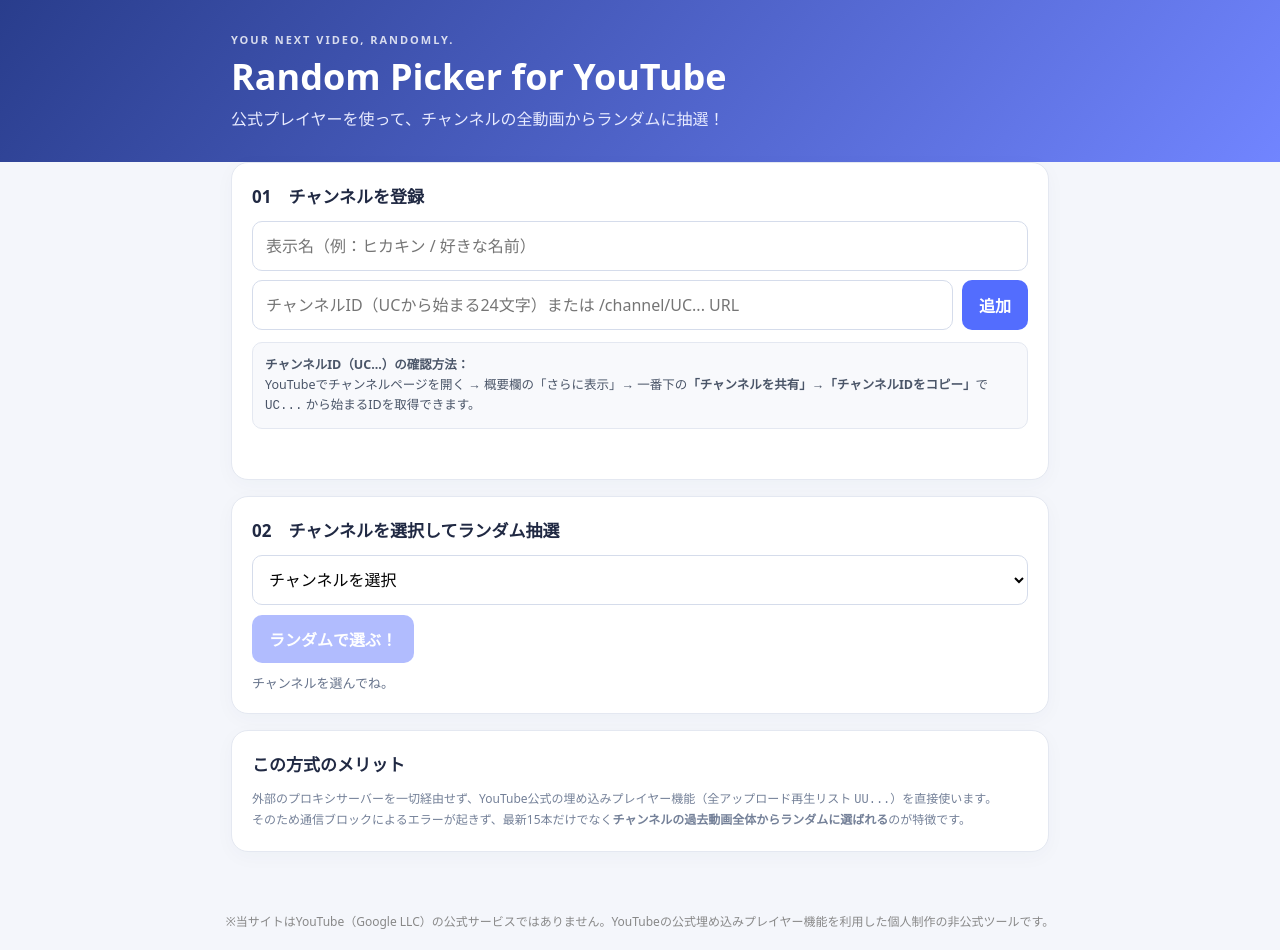
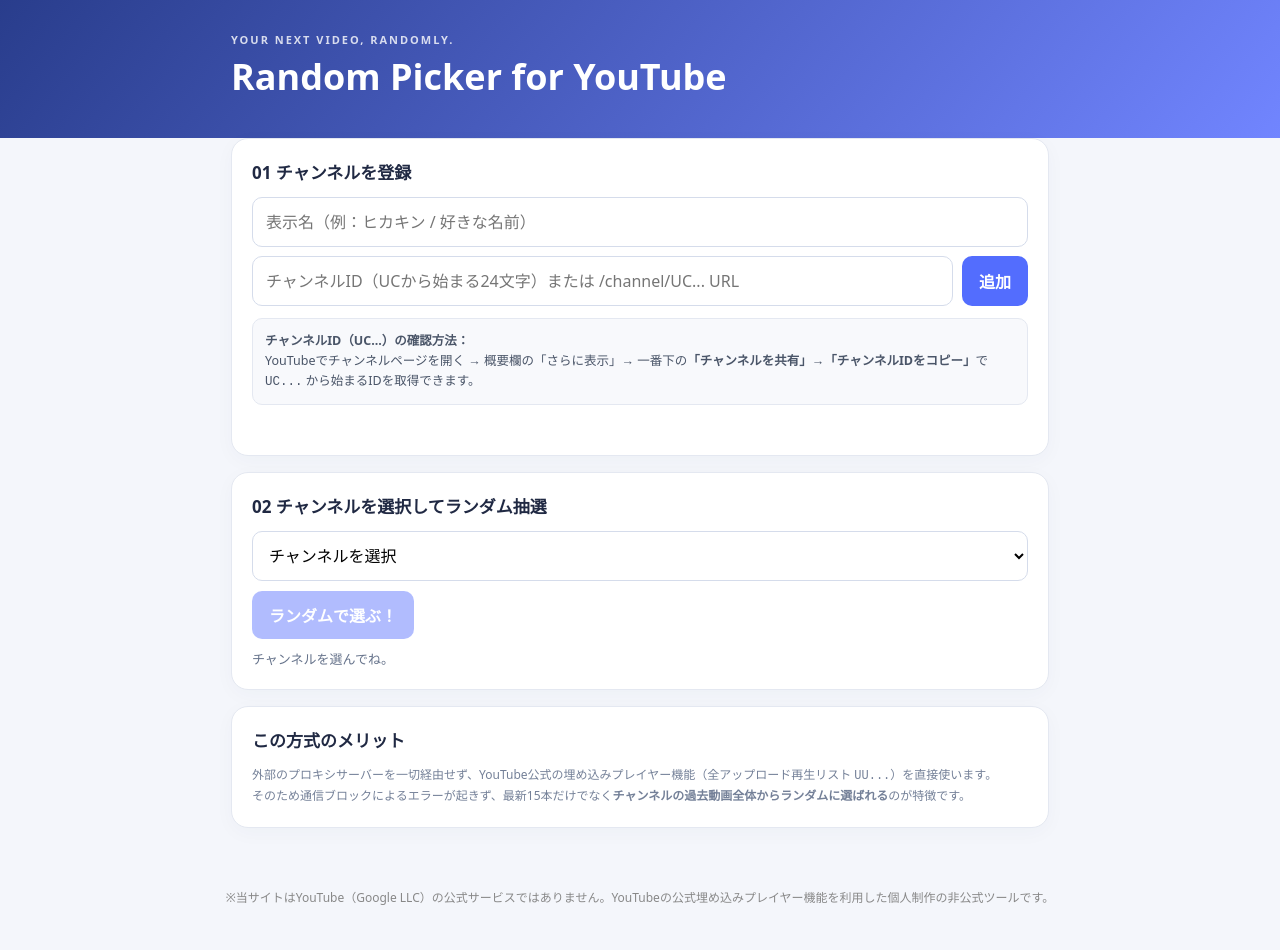
Before and after one commit to iteitei/random-picker-for-youtube, a plain HTML site: page index.html in a window 1280 px wide. After the commit the page ends 926 px from the top, so only its background shows below. Drawn offline with Linux system fonts and the light colour scheme.

Commit message:
index.html

```diff
--- a/index.html
+++ b/index.html
@@ -25,10 +25,10 @@ select{width:100%;padding:12px;border:1px solid #d5dceb;border-radius:10px;font:
 @media(max-width:540px){.row{flex-direction:column}.row button{width:100%}.card{padding:16px}}
 </style></head>
 <body>
-<header><div class="wrap"><div style="font-size:11px;letter-spacing:.18em;font-weight:700;opacity:.8">YOUR NEXT VIDEO, RANDOMLY.</div><h1>Random Picker for YouTube</h1><p>公式プレイヤーを使って、チャンネルの全動画からランダムに抽選！</p></div></header>
+<header><div class="wrap"><div style="font-size:11px;letter-spacing:.18em;font-weight:700;opacity:.8">YOUR NEXT VIDEO, RANDOMLY.</div><h1>Random Picker for YouTube</h1></div></header>
 <main class="wrap">
 <section class="card">
-<h2>01　チャンネルを登録</h2>
+<h2>01 チャンネルを登録</h2>
 <div style="display:flex;flex-direction:column;gap:9px">
  <input id="cname" placeholder="表示名（例：ヒカキン / 好きな名前）">
  <div class="row">
@@ -44,7 +44,7 @@ select{width:100%;padding:12px;border:1px solid #d5dceb;border-radius:10px;font:
 </section>
 
 <section class="card">
-<h2>02　チャンネルを選択してランダム抽選</h2>
+<h2>02 チャンネルを選択してランダム抽選</h2>
 <select id="channels"><option value="">チャンネルを選択</option></select>
 <button id="pick" disabled>ランダムで選ぶ！</button>
 <div id="pickstatus" class="status">チャンネルを選んでね。</div>
```
